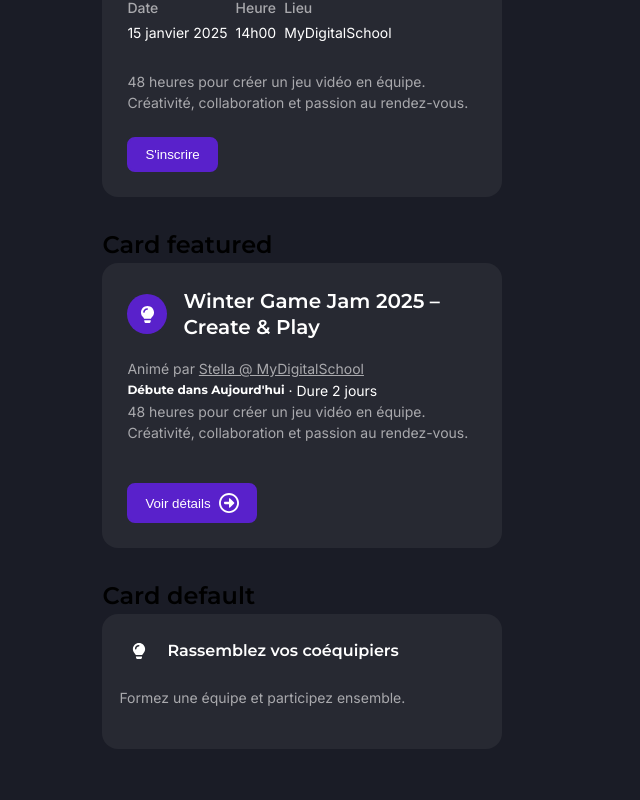
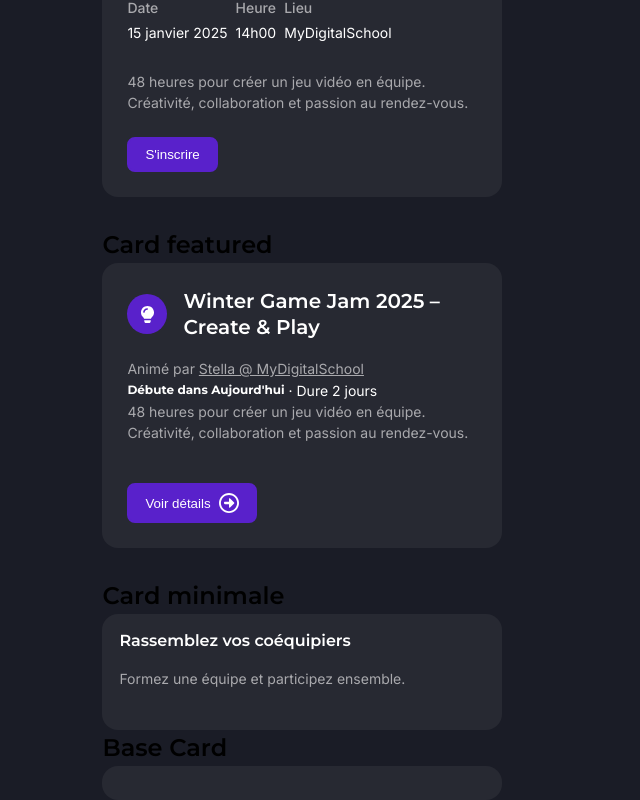
Before and after one commit to JeremDevX/my-digital-league-mds-grenoble, a Next.js app: page / in a window 1280 px wide. Shown: the part 196-996 px from the top of the page, without its empty margins (0-640 px from the left). Before the commit the page ends 945 px from the top, so only its background shows below. Built offline with nearby package versions, Linux system fonts and the light colour scheme.

Commit message:
feat: enhance Card component with BaseCard and update variant usage in stories

```diff
--- a/app/components/Card/Card.tsx
+++ b/app/components/Card/Card.tsx
@@ -1,12 +1,12 @@
 "use client";
 
 import styles from "./Card.module.scss";
-import { ReactNode } from "react";
+import { PropsWithChildren, ReactNode } from "react";
 import { ArrowCircleRightIcon } from "../Icons/Icons";
 import Button from "../Button/Button";
 import { Event } from "@/generated/prisma/client";
 
-export type CardVariant = "default" | "register" | "featured";
+export type CardVariant = "minimale" | "register" | "featured";
 export type CardStatus = "upcoming" | "ongoing";
 
 interface MetaInfo {
@@ -29,6 +29,10 @@ interface CardProps extends Event {
   metaInfo?: MetaInfo;
 }
 
+export function BaseCard(props: PropsWithChildren) {
+  return <div className={styles.card}>{props.children}</div>;
+}
+
 export default function Card({
   icon,
   name,
@@ -40,7 +44,7 @@ export default function Card({
   duration,
   onClick,
   disabled = false,
-  variant = "default",
+  variant = "minimale",
   status = "upcoming",
 }: CardProps) {
   const isClickable = onClick && !disabled;
@@ -97,7 +101,7 @@ export default function Card({
           : undefined
       }
     >
-      {variant === "default" ? (
+      {variant === "minimale" ? (
         <>
           <div className={styles.header}>
             {icon ? <div className={styles.iconWrapper}>{icon}</div> : null}
@@ -118,9 +122,7 @@ export default function Card({
           <div className={styles.details}>
             <div className={styles.detailRow}>
               <span className={styles.label}>Date</span>
-              <span className={styles.value}>
-                {formatDate(eventDate)}
-              </span>
+              <span className={styles.value}>{formatDate(eventDate)}</span>
             </div>
 
             <div className={styles.detailRow}>
@@ -189,7 +191,6 @@ export default function Card({
           </div>
         </>
       )}
-
     </div>
   );
 }
--- a/app/page.tsx
+++ b/app/page.tsx
@@ -1,6 +1,6 @@
 "use client";
 
-import Card from "./components/Card/Card";
+import Card, { BaseCard } from "./components/Card/Card";
 import { BulbIcon } from "./components/Icons/Icons";
 
 export default function Home() {
@@ -48,7 +48,7 @@ export default function Home() {
         </section>
 
         <section>
-          <h2>Card default</h2>
+          <h2>Card minimale</h2>
           <div
             style={{
               display: "grid",
@@ -58,9 +58,8 @@ export default function Home() {
           >
             <Card
               id="4"
-              variant="default"
+              variant="minimale"
               status="upcoming"
-              icon={<BulbIcon />}
               name="Rassemblez vos coéquipiers"
               description="Formez une équipe et participez ensemble."
               date={new Date("2025-01-15T14:00:00")}
@@ -74,6 +73,10 @@ export default function Home() {
             />
           </div>
         </section>
+        <section>
+          <h2>Base Card</h2>
+          <BaseCard />
+        </section>
       </main>
     </div>
   );
```
Also changed, not shown: 1 other file (tests, documents, lock files or other folders).
